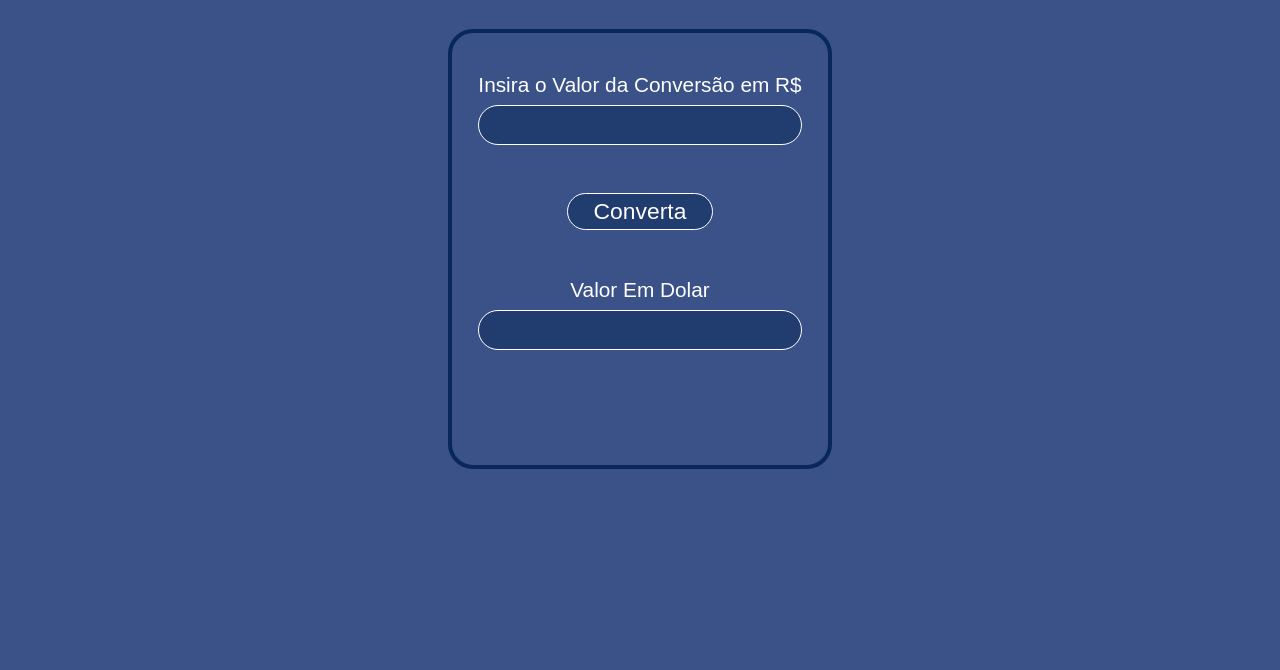
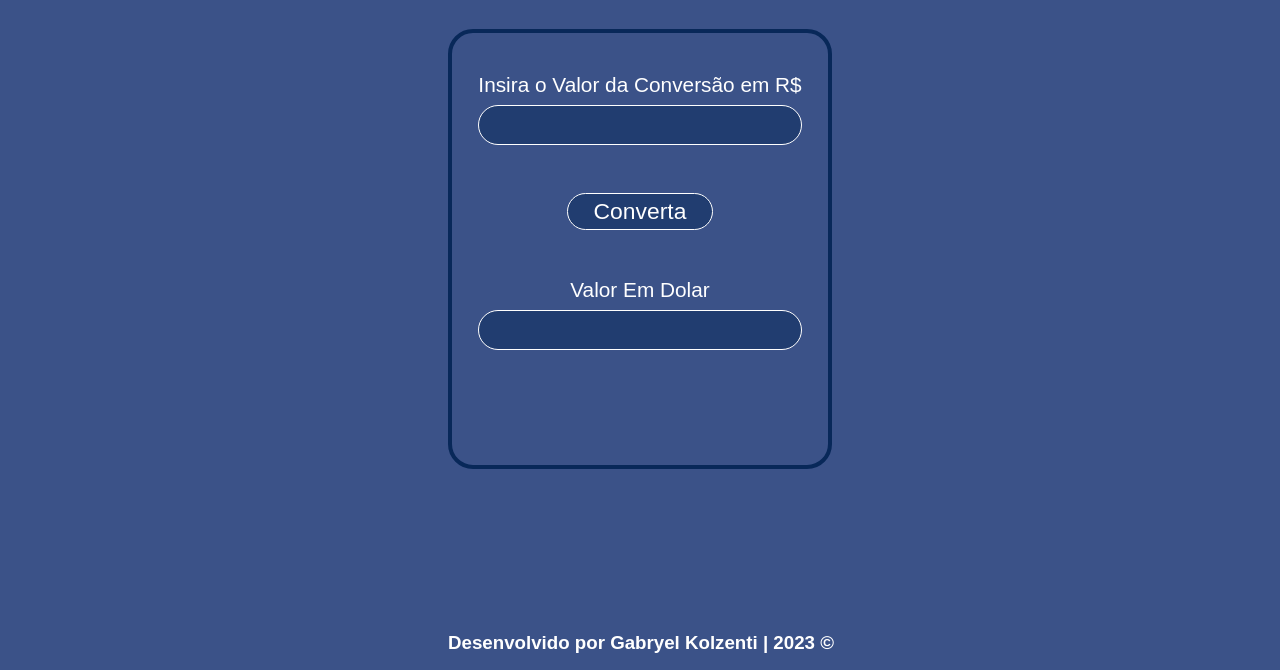
Before and after one commit to Gabryel-Kolzenti/conversor-Dark, a plain HTML site: page index.html in a window 1280 px wide. Shown: the part 130-800 px from the top of the page. Drawn offline with Linux system fonts and the light colour scheme.

Commit message:
Add files via upload

```diff
--- a/index.html
+++ b/index.html
@@ -43,6 +43,8 @@
         </div>
     </main>
 
+    <footer style="position: absolute; bottom: 0; left: 35vw; margin-bottom: 2vh;"><h3 style="text-align: center;">Desenvolvido por Gabryel Kolzenti | 2023 &copy;</h3></footer>
+
     <script src="main.js"></script>
 </body>
 </html>
```
